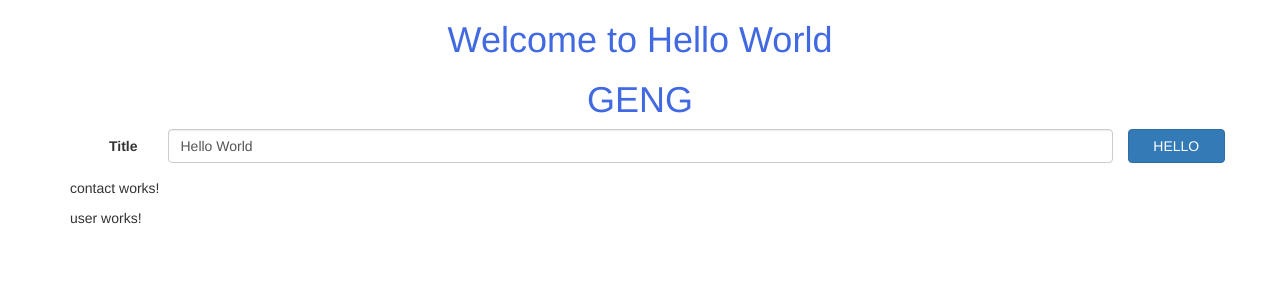
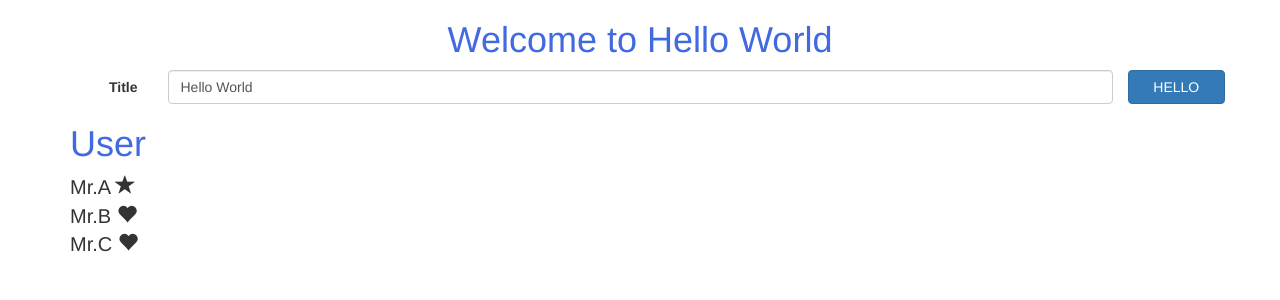
Before and after one commit to toprasit2/ionic_angular_SME, an Angular app: page / in a window 1280 px wide. Shown: the top 300 px of the page. Built offline with nearby package versions, Linux system fonts and the light colour scheme.

Commit message:
use ng directive => ngFor ngIf

```diff
--- a/src/app/app.component.html
+++ b/src/app/app.component.html
@@ -3,7 +3,6 @@
   <h1>
     Welcome to {{ title }}
   </h1>
-  <h1>{{my_name}}</h1>
 </div>
 <div class="container">
     <form class="form-horizontal">
@@ -15,6 +14,6 @@
           <button class="btn btn-primary col-sm-1">HELLO</button>
         </div>
     </form>
-    <app-contact></app-contact>
+    <h1>User</h1>
     <app-user></app-user>
 </div>
--- a/src/app/user/user.component.css
+++ b/src/app/user/user.component.css
@@ -0,0 +1,3 @@
+div{
+    font-size: 20px;
+}
--- a/src/app/user/user.component.html
+++ b/src/app/user/user.component.html
@@ -1,3 +1,5 @@
-<p>
-  user works!
-</p>
+<div *ngFor="let user of users">
+  {{user.name}}
+  <span class="glyphicon glyphicon-star" *ngIf="user.status == 'single'"></span>
+  <span class="glyphicon glyphicon-heart" *ngIf="user.status == 'married'"></span>
+</div>
--- a/src/app/user/user.component.ts
+++ b/src/app/user/user.component.ts
@@ -6,10 +6,10 @@ import { Component, OnInit } from '@angular/core';
   styleUrls: ['./user.component.css']
 })
 export class UserComponent implements OnInit {
-  user = [
-    {name: "Mr.A",code: "1001",status: "single"},
-    {name: "Mr.B",code: "1002",status: "married"},
-    {name: "Mr.C",code: "1003",status: "married"},
+  users = [
+    { name: "Mr.A", code: "1001", status: "single"},
+    { name: "Mr.B", code: "1002", status: "married"},
+    { name: "Mr.C", code: "1003", status: "married"},
   ]
   constructor() { }
 
```
